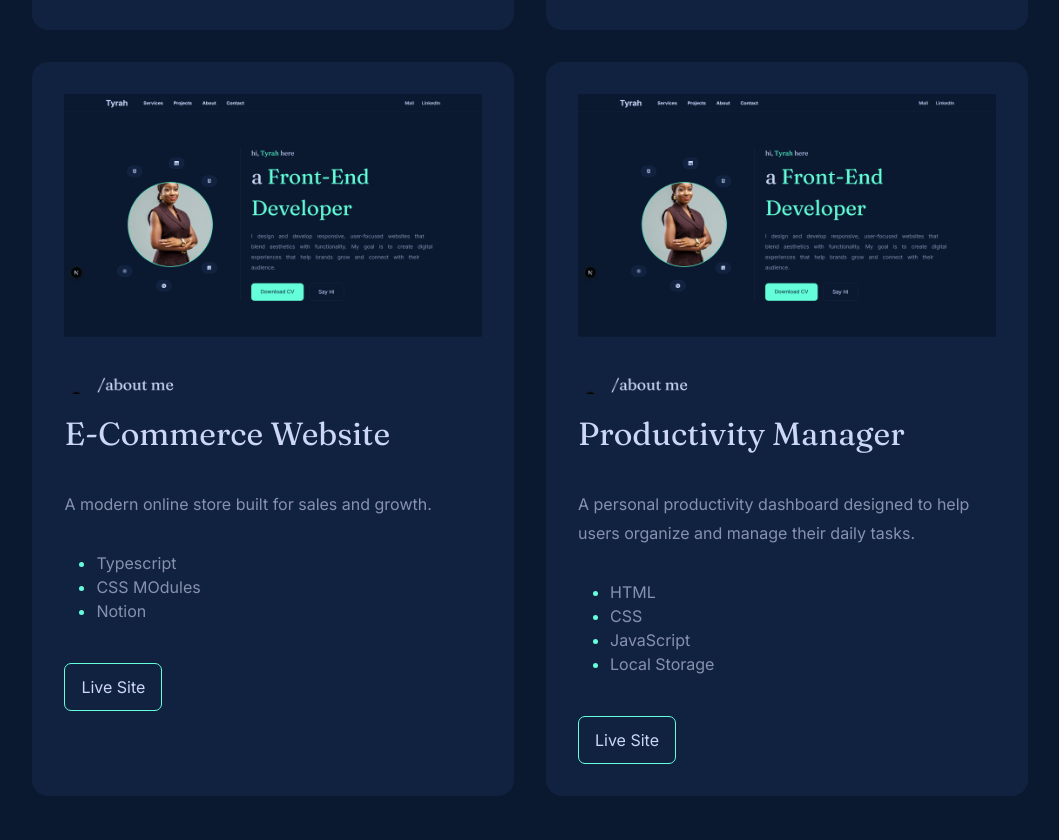
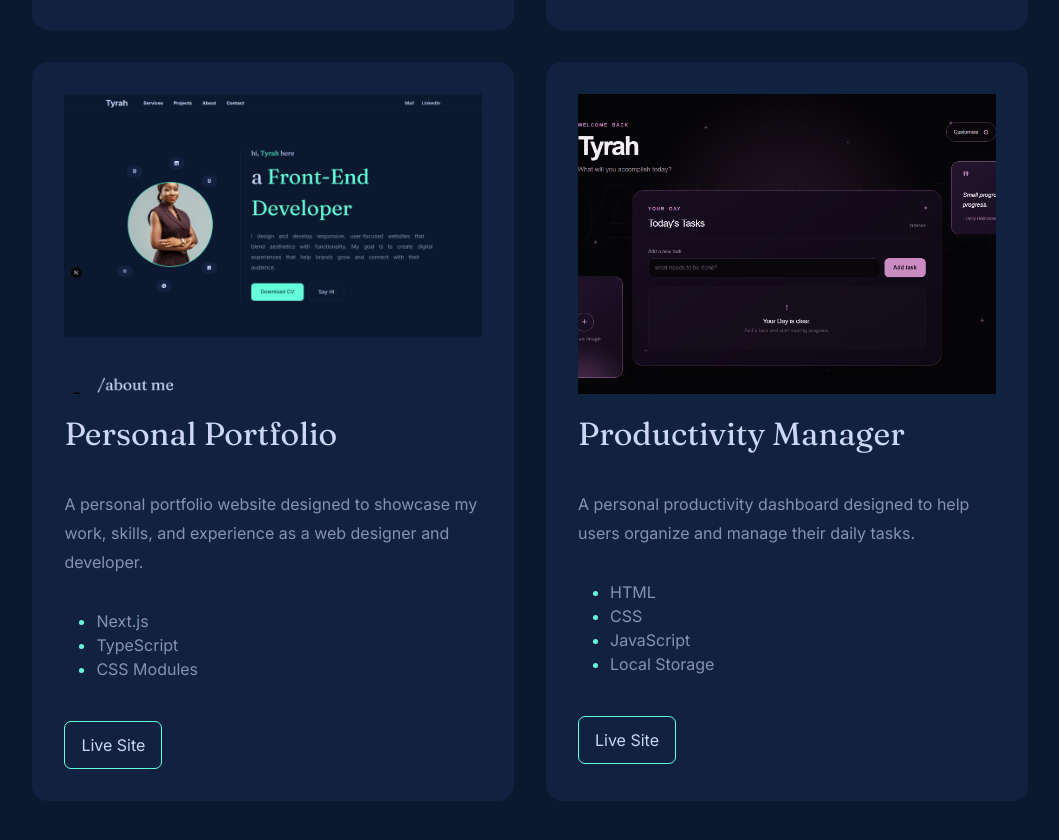
Before and after one commit to OyinkansolaTyrah/tyrah-portfolio, a Next.js app: page / in a window 1280 px wide. Shown: the part 4174-5014 px from the top of the page, without its empty margins (110-1169 px from the left). Built offline with nearby package versions, Linux system fonts and the light colour scheme.

Commit message:
Added taskflow image and changed its description and my portfolio description and details

```diff
--- a/app/Projects.tsx
+++ b/app/Projects.tsx
@@ -32,23 +32,23 @@ const projects = [
   },
 
   {
-    title: "E-Commerce Website",
+    title: "Personal Portfolio",
     image: "/images/tyrahdesign.png",
     description:
-      "A modern online store built for sales and growth.",
+      "A personal portfolio website designed to showcase my work, skills, and experience as a web designer and developer.",
 
     details:
-      "Created a responsive shopping experience optimized for usability and conversions.",
+      "Designed and developed a responsive portfolio experience with a clean visual system, project showcase, responsive layouts, and clear calls to action for potential clients and employers.",
 
-    tech: ["Typescript", "CSS MOdules", "Notion"],
+    tech: ["Next.js", "TypeScript", "CSS Modules"],
 
-    liveLink: "https://taskflowdaily.vercel.app/",
+    liveLink: "#",
     caseStudy: "#",
   },
 
   {
     title: "Productivity Manager",
-    image: "/images/tyrahdesign.png",
+    image: "/images/taskflow.png",
     description:
       "A personal productivity dashboard designed to help users organize and manage their daily tasks.",
 
@@ -57,7 +57,7 @@ const projects = [
 
     tech: ["HTML", "CSS", "JavaScript", "Local Storage"],
 
-    liveLink: "#",
+    liveLink: "https://taskflowdaily.vercel.app/",
     caseStudy: "#",
   },
 ];
```
Also changed, not shown: public/images/taskflow.png (added).
